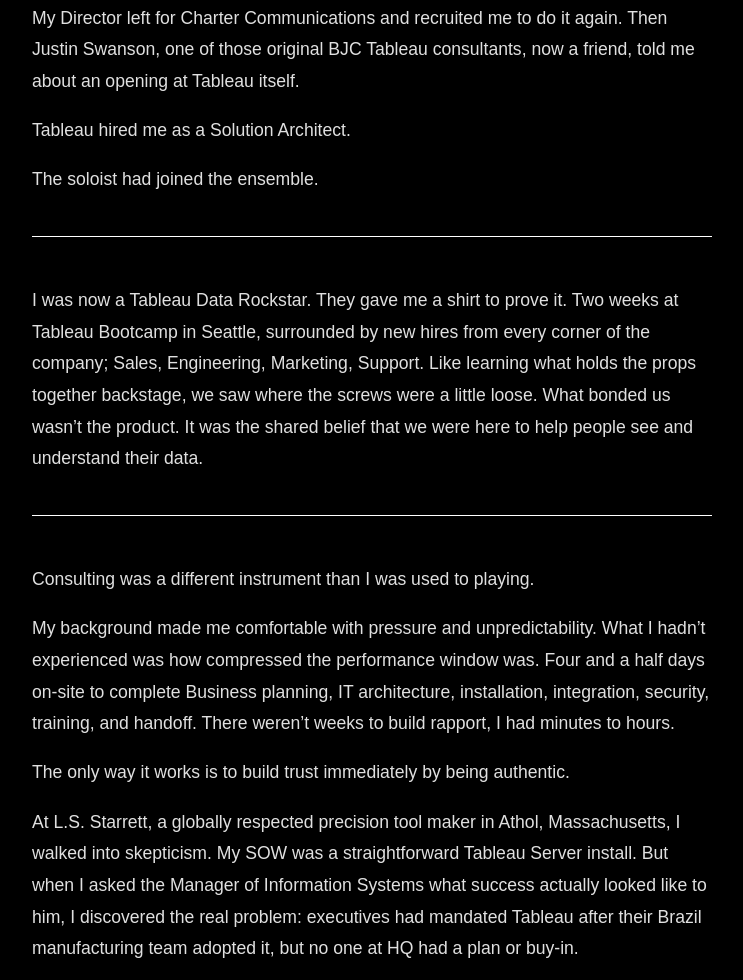
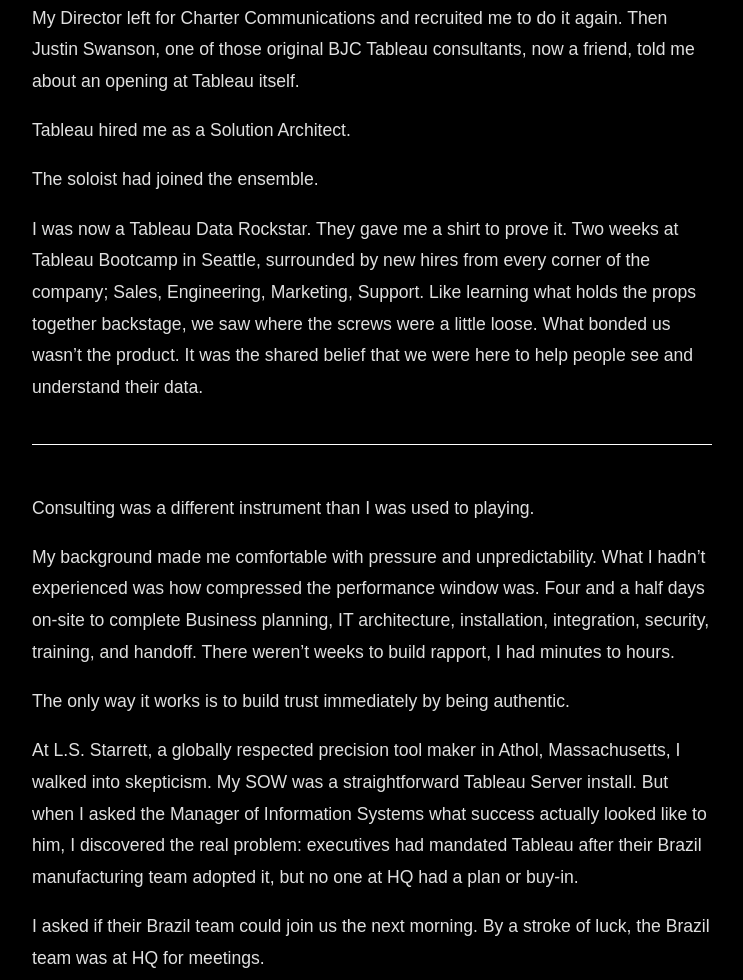
Before and after one commit to brian122/DSE_Website, a website: page index.html in a window 1280 px wide. Shown: the part 6622-7602 px from the top of the page, without its empty margins (268-1011 px from the left). Drawn offline with Linux system fonts and the light colour scheme.

Commit message:
Remove separator line after "The soloist had joined the ensemble"
Co-Authored-By: Claude Sonnet 5.5 <noreply@anthropic.com>

```diff
--- a/index.html
+++ b/index.html
@@ -225,11 +225,6 @@
           <p>My Director left for Charter Communications and recruited me to do it again. Then Justin Swanson, one of those original BJC Tableau consultants, now a friend, told me about an opening at Tableau itself.</p>
           <p>Tableau hired me as a Solution Architect.</p>
           <p>The soloist had joined the ensemble.</p>
-        </div>
-
-        <hr class="section-rule">
-
-        <div class="intro-text story-text">
           <p>I was now a Tableau Data Rockstar. They gave me a shirt to prove it. Two weeks at Tableau Bootcamp in Seattle, surrounded by new hires from every corner of the company; Sales, Engineering, Marketing, Support. Like learning what holds the props together backstage, we saw where the screws were a little loose. What bonded us wasn&rsquo;t the product. It was the shared belief that we were here to help people see and understand their data.</p>
         </div>
 
```
